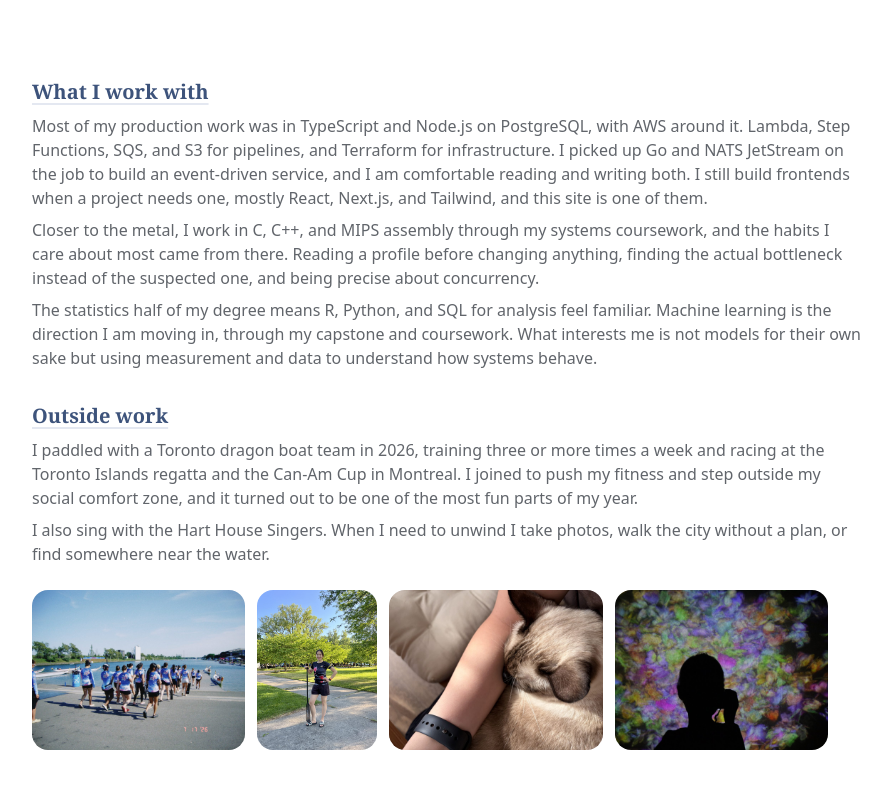
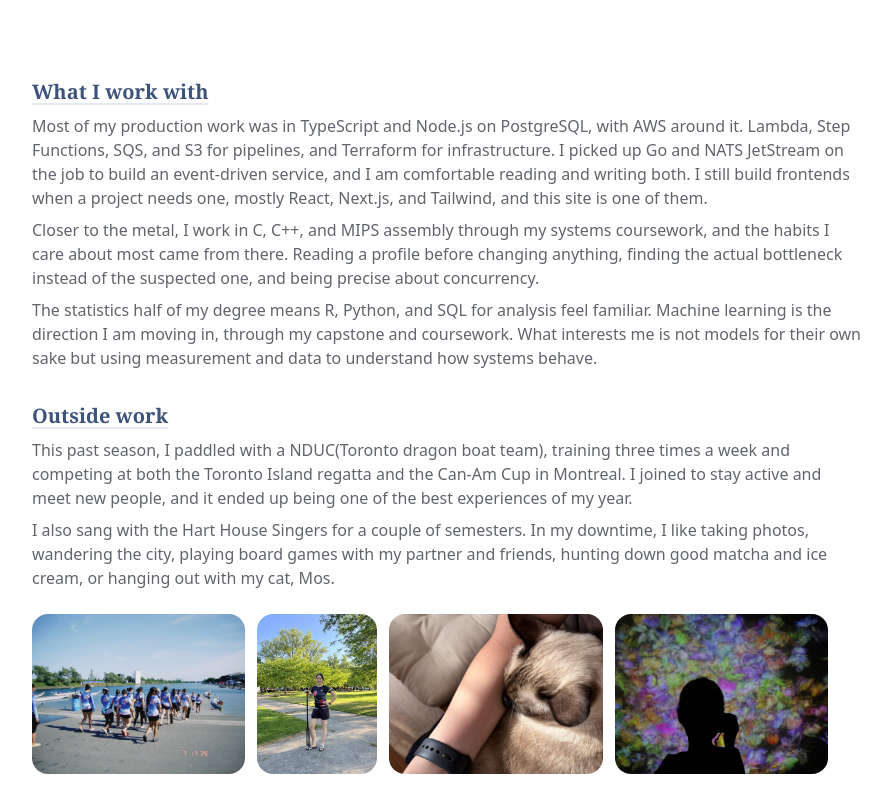
Before and after one commit to xinyue296/personal_website, a Next.js app: page /about in a window 1280 px wide. Shown: the part 1295-2082 px from the top of the page, without its empty margins (192-1083 px from the left). Built offline with nearby package versions, Linux system fonts and the light colour scheme.

Commit message:
fix: refine some text, adding more photos, and adjust badge color

```diff
--- a/src/app/about/page.tsx
+++ b/src/app/about/page.tsx
@@ -140,18 +140,18 @@ const About = () => {
         <div className='my-8 items-start'>
           <h2 className='sectitle text-primary'>Outside work</h2>
           <p className='my-2 font-normal text-muted-foreground'>
-            I paddled with a Toronto dragon boat team in 2026, training three or
-            more times a week and racing at the Toronto Islands regatta and the
-            Can-Am Cup in Montreal. I joined to push my fitness and step outside
-            my social comfort zone, and it turned out to be one of the most fun
-            parts of my year.
+            This past season, I paddled with a NDUC(Toronto dragon boat team),
+            training three times a week and competing at both the Toronto Island
+            regatta and the Can-Am Cup in Montreal. I joined to stay active and
+            meet new people, and it ended up being one of the best experiences
+            of my year.
           </p>
           <p className='my-2 font-normal text-muted-foreground'>
-            I also sing with the Hart House Singers. When I need to unwind I
-            take photos, walk the city without a plan, or find somewhere near
-            the water.
+            I also sang with the Hart House Singers for a couple of semesters.
+            In my downtime, I like taking photos, wandering the city, playing
+            board games with my partner and friends, hunting down good matcha
+            and ice cream, or hanging out with my cat, Mos.
           </p>
-
           <div className='mt-6 flex flex-wrap gap-3'>
             {photos.map(photo => (
               <Image
--- a/src/app/globals.css
+++ b/src/app/globals.css
@@ -75,7 +75,7 @@
     --secondary: 218 30% 90%;
     --secondary-foreground: 0 0% 0%;
 
-    --muted: 180 30% 95%;
+    --muted: 218 30% 95%;
     --muted-foreground: 218 5% 40%;
 
     /* --accent: 180 30% 90%; */
@@ -106,7 +106,7 @@
     --secondary: 218 30% 20%;
     --secondary-foreground: 0 0% 100%;
 
-    --muted: 180 30% 25%;
+    --muted: 218 30% 25%;
     --muted-foreground: 218 5% 65%;
 
     /* --accent: 180 30% 25%; */
--- a/src/components/intro/Experience.tsx
+++ b/src/components/intro/Experience.tsx
@@ -57,7 +57,7 @@ export default function Experience() {
                   <span>{exp.location}</span>
                 </div>
               </div>
-              <span className='w-fit rounded-full border border-border bg-muted px-2.5 py-1 text-xs font-light text-muted-foreground dark:border-muted dark:bg-muted/30 md:mt-1'>
+              <span className='w-fit rounded-full border border-border bg-muted px-2.5 py-1 text-xs font-light text-muted-foreground dark:border-secondary dark:bg-secondary/60 md:mt-1'>
                 {exp.period}
               </span>
             </div>
--- a/tailwind.config.ts
+++ b/tailwind.config.ts
@@ -1,7 +1,7 @@
 import type { Config } from 'tailwindcss'
 
 const config: Config = {
-  darkMode: ['class', 'class'],
+  darkMode: 'class',
   content: [
     './src/pages/**/*.{js,ts,jsx,tsx,mdx}',
     './src/components/**/*.{js,ts,jsx,tsx,mdx}',
```
